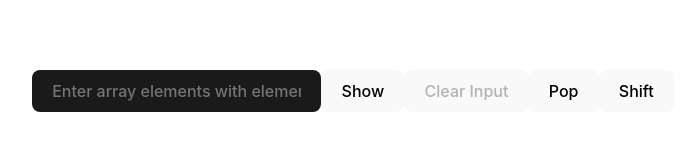
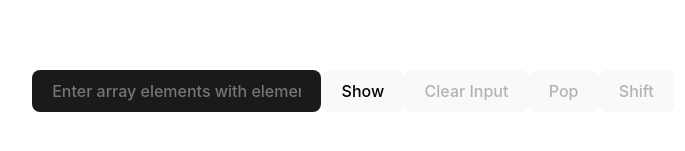
Before and after one commit to abhikatta/ds, a React (Vite) app: page / in a window 1280 px wide. Shown: the part 309-460 px from the top of the page, without its empty margins (287-972 px from the left). Built offline with nearby package versions, Linux system fonts and the light colour scheme.

Commit message:
some changes

```diff
--- a/src/App.tsx
+++ b/src/App.tsx
@@ -1,6 +1,7 @@
 import { useState } from "react";
-import { LinkedList } from "./LinkedList";
+import { LinkedList } from "./DS/LinkedList";
 import { val } from "./types/node";
+import DisplayValuesLL from "./Components/DisplayValuesLL";
 
 const App = () => {
   const [inputString, setInputString] = useState("");
@@ -54,20 +55,14 @@ const App = () => {
       <button disabled={!submitClicked} onClick={clearAll}>
         Clear Input
       </button>
-      <button onClick={Pop}>Pop</button>
-      <button onClick={Shift}>Shift</button>
+      <button disabled={!submitClicked} onClick={Pop}>
+        Pop
+      </button>
+      <button disabled={!submitClicked} onClick={Shift}>
+        Shift
+      </button>
       {/* <div><button>Pop At Index</button></div> */}
-
-      <div style={{ flexDirection: "row", display: "flex" }}>
-        {values &&
-          values.map((item, index) => {
-            return (
-              <p key={index}>
-                {item} {index + 1 < values.length ? " --> " : ""}
-              </p>
-            );
-          })}
-      </div>
+      {values && <DisplayValuesLL values={values} />}
     </div>
   );
 };
--- /dev/null
+++ b/src/Components/DisplayValuesLL.tsx
@@ -0,0 +1,18 @@
+import { val } from "../types/node";
+
+const DisplayValuesLL = ({ values }: { values: val[] }) => {
+  return (
+    <div style={{ flexDirection: "row", display: "flex" }}>
+      {values &&
+        values.map((item, index) => {
+          return (
+            <p key={index}>
+              {item} {index + 1 < values.length ? " --> " : ""}
+            </p>
+          );
+        })}
+    </div>
+  );
+};
+
+export default DisplayValuesLL;
--- a/src/LinkedList.ts
+++ b/src/DS/LinkedList.ts
@@ -1,4 +1,4 @@
-import { NodeElementType, val } from "./types/node";
+import { NodeElementType, val } from "../types/node";
 export class NodeElement {
   val: val;
   next: NodeElementType | null;
```
